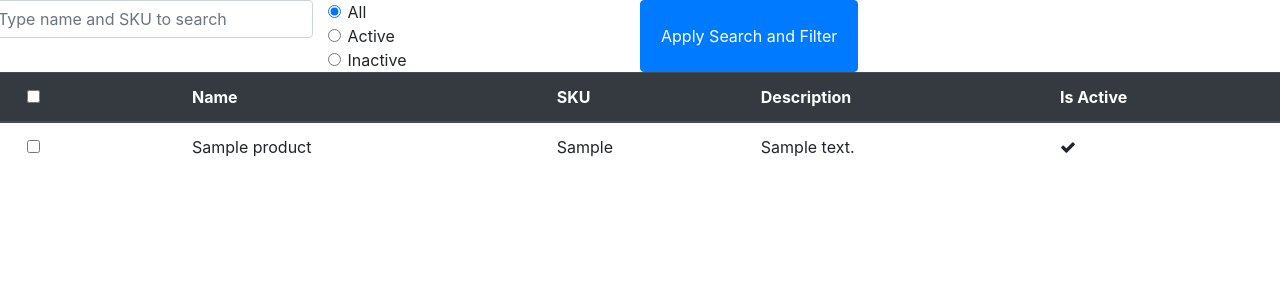
After one commit to ankitsagar/Product-Importer, a Django app: page /products/ in a window 1280 px wide. The commit adds this page. Shown: the top 300 px of the page. Run offline with Django 3.2, Linux system fonts and the light colour scheme; tables that the repository leaves empty hold one stand-in row (values such as "Sample post"); parts of the project's set-up code (start-up, migrations or seed data) failed here and were passed over; some libraries are stand-ins or nearby versions.

Commit message:
Added Product list page with search, filter and bulk action support.
Finalized list page with product search and filter.
Added bulk action in list page to delete or activate/deactivate multiple
products at once.

```diff
--- a/product_importer/product/tasks.py
+++ b/product_importer/product/tasks.py
@@ -21,7 +21,7 @@ def import_bulk_product(self, file_path):
     Assumes the file has name at first, sku at second and description as third
     index with delimiter ','.
     """
-    tmp_file = open(os.path.join(settings.MEDIA_ROOT, file_path), 'r', newline="")
+    tmp_file = open(os.path.join(settings.MEDIA_ROOT, file_path), 'r')
     try:
         decoded_file = tmp_file.read()
         io_string = io.StringIO(decoded_file)
--- /dev/null
+++ b/product_importer/product/templates/product/product_list.html
@@ -0,0 +1,157 @@
+{% load static %}
+{% load template_tags %}
+<!DOCTYPE html>
+<html lang="en">
+  <head>
+    <meta charset="UTF-8">
+    <title>Product List</title>
+    <link rel="stylesheet" href="https://stackpath.bootstrapcdn.com/bootstrap/4.5.2/css/bootstrap.min.css" integrity="sha384-JcKb8q3iqJ61gNV9KGb8thSsNjpSL0n8PARn9HuZOnIxN0hoP+VmmDGMN5t9UJ0Z" crossorigin="anonymous">
+    <link rel="stylesheet" href="https://stackpath.bootstrapcdn.com/font-awesome/4.7.0/css/font-awesome.min.css" integrity="sha384-wvfXpqpZZVQGK6TAh5PVlGOfQNHSoD2xbE+QkPxCAFlNEevoEH3Sl0sibVcOQVnN" crossorigin="anonymous">
+  </head>
+  <body>
+
+    <form method="get">
+      <div class="row">
+        <input class="col-3 form-control" name="q" id="search-input" type="text" placeholder="Type name and SKU to search" value="{{ request.GET.q }}">
+        <div class="col-3">
+          <div class="form-check">
+            <input class="form-check-input" type="radio" name="filter_by" id="Radios1" value="all"
+                  {% if not request.GET.filter_by or request.GET.filter_by == "all" %} checked {% endif %}>
+            <label class="form-check-label" for="Radios1">
+              All
+            </label>
+          </div>
+          <div class="form-check">
+            <input class="form-check-input" type="radio" name="filter_by" id="Radios2" value="active"
+                  {% if request.GET.filter_by == "active" %} checked {% endif %}>
+            <label class="form-check-label" for="Radios2">
+              Active
+            </label>
+          </div>
+          <div class="form-check">
+            <input class="form-check-input" type="radio" name="filter_by" id="Radios3" value="inactive"
+                  {% if request.GET.filter_by == "inactive" %} checked {% endif %}>
+            <label class="form-check-label" for="Radios3">
+              Inactive
+            </label>
+          </div>
+        </div>
+        <button type="submit" class="col-2 btn btn-primary">Apply Search and Filter</button>
+      </div>
+    </form>
+
+    <form method="post" id="bulk-action-form">
+      <div class="form-group">
+        <input type="checkbox" id="select-all">
+        <label for="select-all">Check this select all products in system</label>
+        <button class="btn btn-primary" type="submit" name="bulk-action" value="delete">Bulk Delete</button>
+        <button class="btn btn-primary" type="submit" name="bulk-action" value="activate">Bulk Activate</button>
+        <button class="btn btn-primary" type="submit" name="bulk-action" value="deactivate">Bulk Deactivate</button>
+      </div>
+    </form>
+
+    <table class="table">
+      <thead class="thead-dark">
+        <tr>
+          <th scope="col">
+            <div class="container">
+            <input type="checkbox" class="bulk-check-input" id="bulk-main-check">
+            <label></label>
+            </div>
+          </th>
+          <th scope="col">Name</th>
+          <th scope="col">SKU</th>
+          <th scope="col">Description</th>
+          <th scope="col">Is Active</th>
+        </tr>
+      </thead>
+      <tbody>
+        {% for object in object_list %}
+        <tr>
+          <th scope="row">
+          <div class="container">
+            <input type="checkbox" class="bulk-check-input" value="{{object.id}}">
+          </div></th>
+          <td>{{ object.name }}</td>
+          <td>{{ object.sku }}</td>
+          <td>{{ object.description }}</td>
+          {% if object.is_active %}
+            <td><i class="fa fa-check" aria-hidden="true"></i></td>
+          {% else %}
+            <td><i class="fa fa-times" aria-hidden="true"></i></td>
+          {% endif%}
+        </tr>
+        {% endfor %}
+      </tbody>
+    </table>
+    <div class="col-12 col-xxl-9">
+        {% if page_obj.has_other_pages %}
+        <nav class="mt-3">
+          <ul class="pagination justify-content-center">
+            {% if page_obj.has_previous %}
+            <li class="page-item">
+              <a class="page-link" href="?{% url_replace page=page_obj.previous_page_number %}" tabindex="-1"><i class="fa fa-chevron-left"></i></a>
+            </li>
+            {% endif %}
+            {% for page_number in page_obj.pagination_list %}
+            <li class="page-item {% if not page_number or page_number == page_obj.number %}disabled{% endif %}"><a class="page-link" href="?{% url_replace page=page_number %}">{{page_number|default:"..."}}</a></li>
+
+            {% endfor %}
+            {% if page_obj.has_next %}
+            <li class="page-item">
+              <a class="page-link" href="?{% url_replace page=page_obj.next_page_number %}"><i class="fa fa-chevron-right"></i></a>
+            </li>
+            {% endif %}
+          </ul>
+        </nav>
+        {% endif %}
+    </div>
+
+    <script src="https://code.jquery.com/jquery-3.5.1.min.js" integrity="sha256-9/aliU8dGd2tb6OSsuzixeV4y/faTqgFtohetphbbj0=" crossorigin="anonymous"></script>
+    <script src="https://stackpath.bootstrapcdn.com/bootstrap/4.5.2/js/bootstrap.min.js" integrity="sha384-B4gt1jrGC7Jh4AgTPSdUtOBvfO8shuf57BaghqFfPlYxofvL8/KUEfYiJOMMV+rV" crossorigin="anonymous"></script>
+    <script>
+      // If main selection is toggle then toggle all childs
+      $('#bulk-main-check').change(function() {
+        if(this.checked) {
+          $('.bulk-check-input').each(function() { $(this).prop('checked', true) });
+        } else {
+          $('.bulk-check-input').each(function() { $(this).prop('checked', false) });
+        }
+      });
+
+      // If any checkbox states changes then hide/unhide forms
+      $('.bulk-check-input').change(function() {
+        if ($(".bulk-check-input:checked").length > 0){
+          $('#bulk-action-form').show();
+        } else {
+          $('#bulk-action-form').hide();
+        }
+      })
+      $( "#bulk-action-form" ).submit(function( event ) {
+        var select_all = $("#select-all:checked").length > 0;
+        // If select all is not selected then find id of each product and
+        // append to form else send select_across value as true.
+        if (!select_all) {
+          var item_ids = [];
+          $('.bulk-check-input:checked').map(function () {
+            if ($(this).val() !== "on") {
+              item_ids.push($(this).val());
+            }
+          });
+          $.each(item_ids, function(i, v){
+            var input = $("<input>").attr({"type":"hidden","name":"item_ids[]"}).val(v);
+            $('#bulk-action-form').append(input);
+          });
+        } else {
+          $("<input />").attr("type", "hidden")
+            .attr("name", "select_across")
+            .attr("value", true)
+            .appendTo("#bulk-action-form");
+        }
+        return true
+      });
+      // Hide bulk form initially
+      $('#bulk-action-form').hide();
+    </script>
+  </body>
+</html>
--- /dev/null
+++ b/product_importer/product/utils.py
@@ -0,0 +1,38 @@
+from django.core.paginator import Paginator
+
+
+class CustomPaginator(Paginator):
+
+    def range_generator(self, current_page, page_count, dist=1):
+        yield 1
+        last = 1
+        startRange = (1, 1)
+        currentRange = (
+            current_page - dist, current_page + dist
+        )
+        endRange = (page_count, page_count)
+        for r in (startRange, currentRange, endRange):
+            if r[0] > last + 1:
+                yield 0
+            rangeStart = max(min(page_count, r[0]), last + 1)
+            rangeEnd = min(page_count, r[1])
+            if rangeStart <= rangeEnd:
+                for p in range(rangeStart, rangeEnd + 1):
+                    yield p
+                last = rangeEnd
+
+    def range_by_distance(self, page, distance=1):
+        return self.range_generator(page.number, self.num_pages, dist=distance)
+
+    def page(self, number):
+        try:
+            retval = super(CustomPaginator, self).page(number)
+        except:  # noqa
+            if int(number) > self.num_pages:
+                number = self.num_pages
+            else:
+                number = 1
+            retval = super(CustomPaginator, self).page(number)
+
+        retval.pagination_list = self.range_by_distance(retval)
+        return retval
--- a/product_importer/product/views.py
+++ b/product_importer/product/views.py
@@ -1,9 +1,16 @@
 # Django imports
+from django.http import HttpResponseRedirect
 from django.urls import reverse_lazy
+from django.db.models import Q
+from django.utils.decorators import method_decorator
+from django.views.decorators.csrf import csrf_exempt
 from django.views.generic import TemplateView, ListView
+from django.views.generic.base import View
+
 
 # App imports
 from .models import Product
+from .utils import CustomPaginator
 
 
 class HomePage(TemplateView):
@@ -13,10 +20,71 @@ class HomePage(TemplateView):
         # If products are there then redirect to list page otherwise ask user
         # to upload products
         if Product.objects.all().count():
-            return reverse_lazy("product_list")
+            return HttpResponseRedirect(reverse_lazy("products:product_list"))
         else:
             return super().get(request, **kwargs)
 
 
-class ProductList(ListView):
+class BulkActions(View):
+    """ To bulk delete or make inactive/active products. """
+
+    @method_decorator(csrf_exempt)
+    def dispatch(self, request, *args, **kwargs):
+        return super().dispatch(request, *args, **kwargs)
+
+    def post(self, request, *args, **kwargs):
+        bulk_action = self.request.POST.get('bulk-action')
+        # ids of products
+        bulk_action_items = self.request.POST.getlist('item_ids[]', [])
+        select_across = self.request.POST.get('select_across')
+
+        if select_across:
+            products = Product.objects.all()
+        else:
+            products = Product.objects.filter(id__in=bulk_action_items)
+
+        if bulk_action == "delete":
+            self.bulk_delete(products)
+        elif bulk_action == "activate":
+            self.bulk_change_state(products, True)
+        elif bulk_action == "deactivate":
+            self.bulk_change_state(products, False)
+        return self.redirectresponse_success_url()
+
+    def bulk_delete(self, products):
+        products.delete()
+        return self.redirectresponse_success_url()
+
+    def bulk_change_state(self, products, is_active):
+        products.update(is_active=is_active)
+        return self.redirectresponse_success_url()
+
+    def redirectresponse_success_url(self):
+        if self.request.GET:
+            queryparameter = "?" + self.request.GET.urlencode()
+        else:
+            queryparameter = ""
+        return HttpResponseRedirect(self.success_url + queryparameter)
+
+
+class ProductList(BulkActions, ListView):
     model = Product
+    paginate_by = 20
+    paginator_class = CustomPaginator
+    success_url = reverse_lazy("products:product_list")
+
+    def get_queryset(self, *args, **kwargs):
+        qs = super().get_queryset(*args, **kwargs)
+        qs = qs.order_by("name")
+        query = self.request.GET.get("q")
+        filter_by = self.request.GET.get("filter_by", "").lower()
+        if query:
+            # Get all product that has query in name or sku
+            qs = qs.filter(
+                Q(name__icontains=query) | Q(sku__icontains=query)
+            )
+        if filter_by == "inactive":
+            qs = qs.filter(is_active=False)
+        elif filter_by == "active":
+            qs = qs.filter(is_active=True)
+        return qs
```
Also changed, not shown: product_importer/product/templates/product/homepage.html (+9 -1 lines), product_importer/product/templatetags/template_tags.py (added, +12 -0 lines), product_importer/product/templatetags/__init__.py (added).
